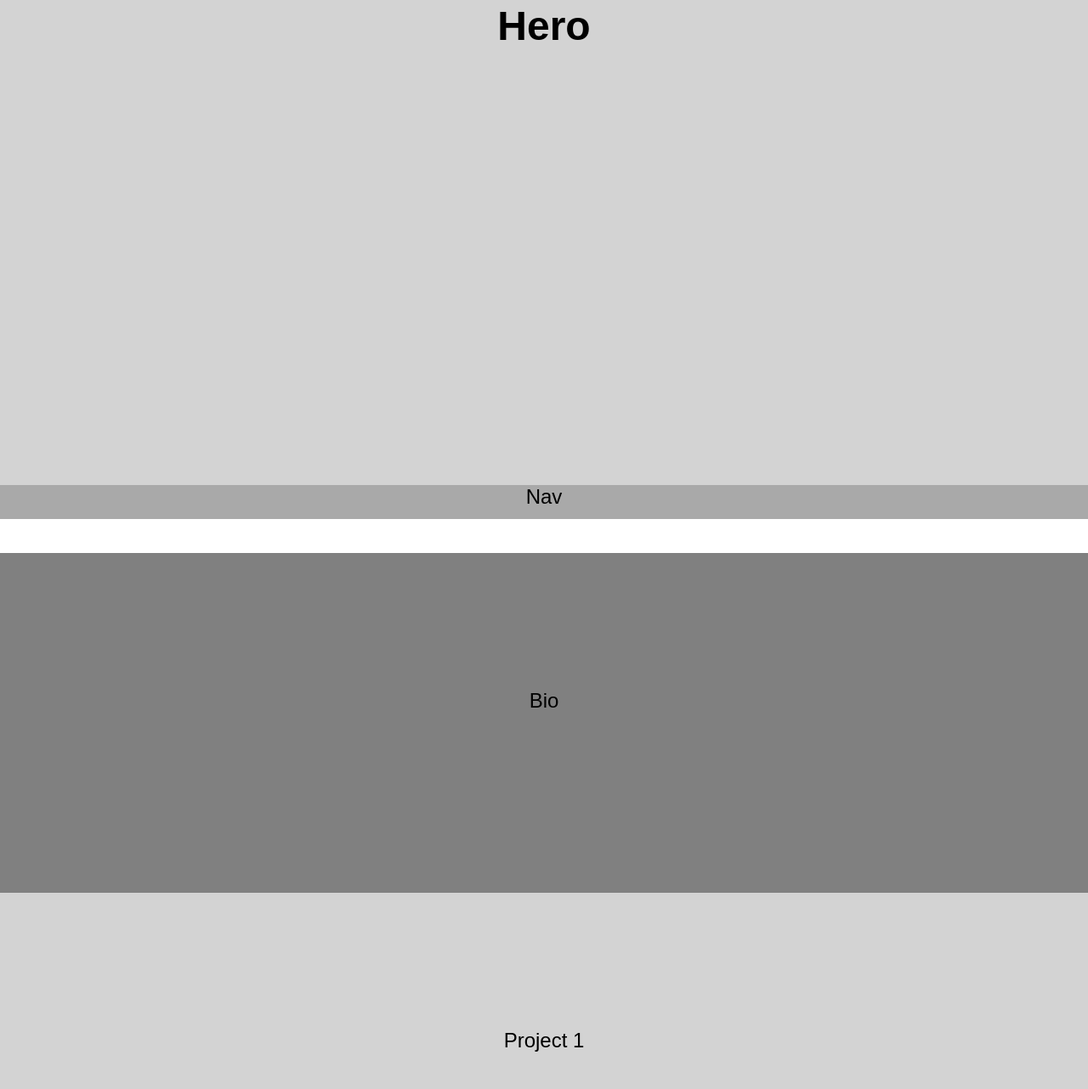
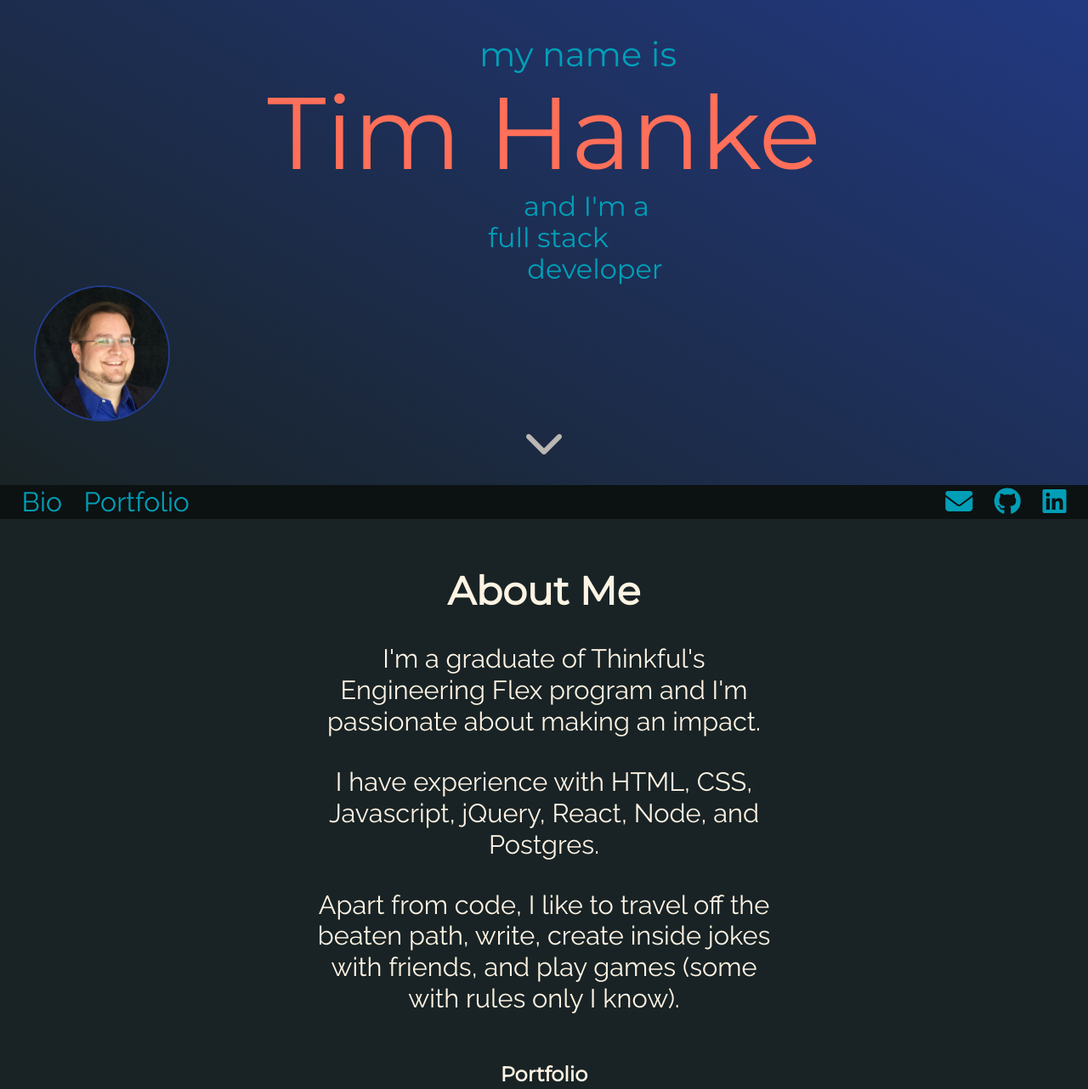
Before and after one commit to tim-hanke/portfolio, a plain HTML site: page index.html in a window 1280 px wide. Shown: the part 189-1471 px from the top of the page at 85% size. Drawn offline with nearby package versions, Linux system fonts and the light colour scheme.

Commit message:
added content to hero, bio, portfolio

```diff
--- a/index.css
+++ b/index.css
@@ -4,40 +4,159 @@
     padding: 0;
 }
 
-body {
-    font-family: sans-serif;
-    font-size: 1.5rem;
-    text-align: center;
+:root {
+    --dark-bg-color: #192325;
+    --light-bg-color: #233C8E;
+    --small-text-color: #FFF4E4;
+    --large-text-color: #009FB7;
+    --highlight-text-color: #FF6F59;
 }
 
-/* temporary psuedo-centering */
-header, section {
-    padding-top: 20vh;
+body {
+    font-family: 'Raleway', sans-serif;
+    text-align: center;
+    color: var(--small-text-color);
+    background-color: var(--dark-bg-color);
+}
+
+h1, h2, h3 {
+    font-family: 'Montserrat', monospace;
 }
 
 header {
-    height: 100vh;
-    background-color: lightgray;
+    height: 95vh;
+    font-family: 'Montserrat', monospace;
+    background-image: linear-gradient(to top right, var(--dark-bg-color), var(--light-bg-color));
+    padding: 5vmin;
+    display: flex;
+    flex-direction: column;
+    justify-content: space-between;
+    align-items: stretch;
+}
+
+#greeting {
+    display: flex;
+    flex-direction: column;
+    justify-content: space-around;
+    align-items: center;
+}
+
+#greeting span {
+    color: var(--large-text-color);
+    font-size: 4vh;
+}
+
+/* 'hi,' */
+#greeting span:nth-of-type(1) {
+    align-self: flex-start;
+    font-size: 12vh;
+}
+
+/* 'my name is' */
+#greeting span:nth-of-type(2) {
+    font-size: 5vh;
+    padding: 80px 0 0 80px;
+}
+
+/* 'Tim Hanke' */
+#greeting span:nth-of-type(3) {
+    font-size: 15vmin;
+    color: var(--highlight-text-color);
+}
+
+/* 'and I'm a' */
+#greeting span:nth-of-type(4) {
+    padding: 0 0 0 100px;
+}
+
+/* 'full stack' */
+#greeting span:nth-of-type(5) {
+    padding: 0 0 0 10px;
+}
+
+/* 'developer' */
+#greeting span:nth-of-type(6) {
+    padding: 0 0 0 120px;
+}
+
+.profileImg {
+    height: 20vh;
+    border-radius: 50%;
+    border: 2px solid var(--light-bg-color);
+    align-self: flex-start;
+}
+
+.fa-chevron-down {
+    font-size: 6vh;
+    opacity: .7;
 }
 
 nav {
-    background-color: darkgray;
     height: 5vh;
+    font-size: 4vh;
+    background-color: rgba(0, 0, 0, .5);
     position: sticky;
     top: 0;
     bottom: 0;
 }
 
+nav ul {
+    height: 100%;
+    display: flex;
+    justify-content: space-around;
+    align-items: center;
+    list-style-type: none;
+}
+
+nav ul li {
+    margin-left: 2vw;
+}
+
+nav ul li:last-of-type {
+    margin-right: 2vw;
+}
+
+nav ul li a {
+    text-decoration: none;
+    color: var(--large-text-color);
+    -webkit-transition: color .3s;
+    -moz-transition: color .3s;
+    -o-transition: color .3s;
+    transition: color .3s;
+}
+
+nav ul li a:hover,
+nav ul li a:focus {
+    color: var(--highlight-text-color);
+}
+
+nav ul li:nth-of-type(3) {
+    margin-left: auto;
+}
+
+.bio, .portfolio {
+    padding: 5vmin;
+    display: flex;
+    flex-direction: column;
+    justify-content: space-around;
+    align-items: center;
+    font-size: 2.4vmax;
+    line-height: 1.2;
+}
+
+.bio p, .portfolio p {
+    max-width: 550px;
+}
+
 .bio {
-    background-color: gray;
-    height: 50vh;
+    height: 50vmax;
 }
 
 .portfolio {
-    background-color: lightgray;
-    height: 75vh;
+    height: 75vmax;
 }
 
-.portfolio:nth-child(odd) {
-    background-color: gray;
+.projectImg {
+    /* width: 90vw; */
+    height: 30vmax;
 }
--- a/index.html
+++ b/index.html
@@ -5,28 +5,44 @@
     <meta name="viewport" content="width=device-width, initial-scale=1.0">
     <meta name="description" content="A Portfolio for Tim Hanke showcasing a Bio and Portfolio of recent projects.">
     <title>Tim Hanke Portfolio</title>
+    <link href="https://fonts.googleapis.com/css2?family=Montserrat&family=Raleway&display=swap" rel="stylesheet">
     <link rel="stylesheet" href="//cdnjs.cloudflare.com/ajax/libs/normalize/6.0.0/normalize.css">
     <link rel="stylesheet" href="index.css">
+    <script src="https://kit.fontawesome.com/e49e01fcdf.js" crossorigin="anonymous"></script>
 </head>
 <body>
     <main>
         <header>
-            <h1>Hero</h1>
+            <p id="greeting"><span>hi, </span><span>my name is </span><span>Tim Hanke </span><span>and I'm a </span><span>full stack </span><span>developer</span></p>
+            <img class="profileImg" src="images/p3wu3kcr7zgsgos8.jpg" alt="Tim Hanke smiling in a grey suit jacket and blue shirt">
+            <span class="fas fa-chevron-down"></span>
         </header>
         <nav>
-            Nav
+            <ul>
+                <li><a href="#bio">Bio</a></li>
+                <li><a href="#portfolio">Portfolio</a></li>
+                <li><a href="mailto:tim@timhanke.dev" aria-label="Email me" title="Email me"><span class="fas fa-envelope"></span></a></li>
+                <li><a href="https://github.com/tim-hanke" aria-label="My GitHub" title="My GitHub" target="_blank"><span class="fab fa-github"></span></a></li>
+                <li><a href="https://www.linkedin.com" aria-label="My LinkedIn" title="My LinkedIn" target="_blank"><span class="fab fa-linkedin"></span></a></li>
+            </ul>
         </nav>
-        <section class="bio">
-            Bio
+        <section id="bio" class="bio">
+            <h2>About Me</h2>
+            <p>I'm a graduate of Thinkful's Engineering Flex program and I'm passionate about making an impact.</p>
+            <p>I have experience with HTML, CSS, Javascript, jQuery, React, Node, and Postgres.</p>
+            <!-- <p>I make interfaces that <em>just work</em>, back ends that <em>never quit</em>, apps that become <em>indispensable</em>, and space for <em>moments of delight</em> in everything I do.</p> -->
+            <p>Apart from code, I like to travel off the beaten path, write, create inside jokes with friends, and play games (some with rules only I know).</p>
         </section>
-        <section class="portfolio">
-            Project 1
-        </section>
-        <section class="portfolio">
-            Project 2
-        </section>
-        <section class="portfolio">
-            Project 3
+        <section id="portfolio">
+            <h2>Portfolio</h2>
+            <section class="portfolio">
+                <h3>Movie Quote Quiz</h3>
+                <img src="images/quizapp-tiny.jpg" alt="screenshot of Movie Quote Quiz app" class="projectImg">
+                <p>This is a quiz architecture used to see if you can remember, or misremember, some of the silver screen’s most famous lines. It’s easily extensible for various amounts of questions or answer options.</p>
+                <p>HTML, CSS, jQuery</p>
+                <p><a href="http://tim-hanke.github.io/quiz-app/">Live app</a> | <a href="http://github.com/tim-hanke/quiz-app">Repo</a></p>
+
+            </section>
         </section>
     </main>
 </body>
```
Also changed, not shown: images/p3wu3kcr7zgsgos8.jpg (added).
